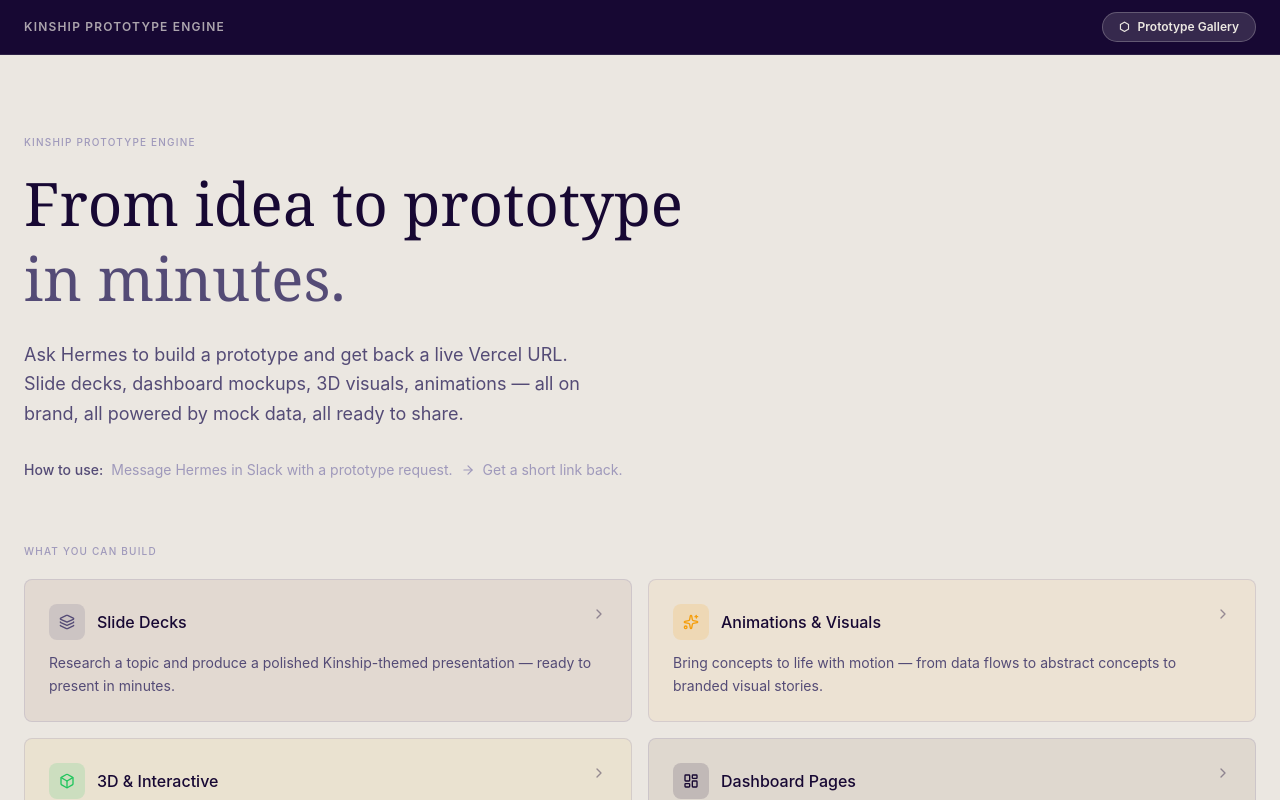
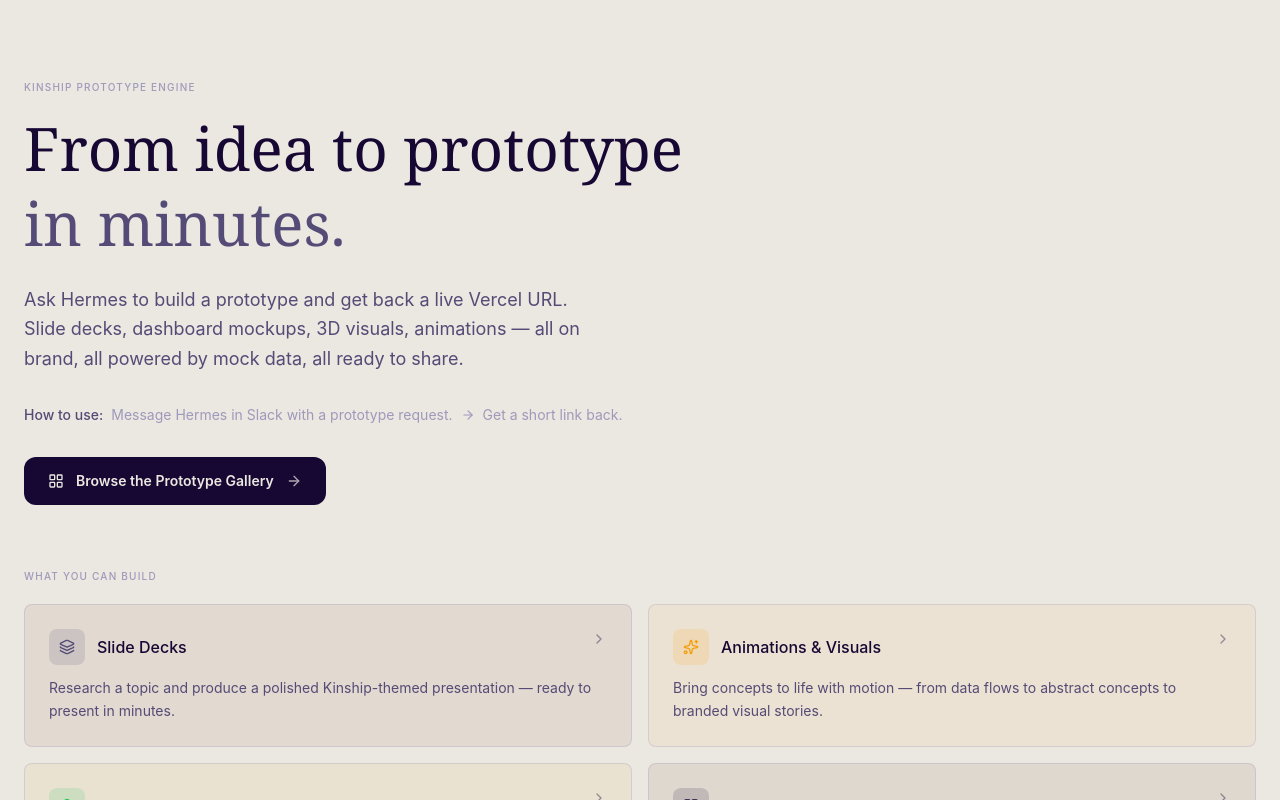
Before and after one commit to BuildKinship/hermes-prototype-base, a Next.js app: page / in a window 1280 px wide. Shown: the top 800 px of the page. Built offline with nearby package versions, Linux system fonts and the light colour scheme.

Commit message:
feat(nav): remove global header; add gallery CTA to home page only

```diff
--- a/app/home.tsx
+++ b/app/home.tsx
@@ -2,6 +2,7 @@
 // needed for useState (copy button state) and interactive prompt cards
 
 import { useState } from "react";
+import Link from "next/link";
 import { motion } from "framer-motion";
 import {
   Layers,
@@ -12,6 +13,7 @@ import {
   Check,
   ArrowRight,
   ChevronRight,
+  LayoutGrid,
 } from "lucide-react";
 import { cn } from "@/lib/utils";
 
@@ -312,6 +314,22 @@ export function HomePage() {
             <ArrowRight className="w-3.5 h-3.5 flex-shrink-0" />
             <span>Get a short link back.</span>
           </div>
+
+          {/* Gallery CTA */}
+          <div className="mt-8">
+            <Link
+              href="/gallery"
+              className="inline-flex items-center gap-3 px-6 py-3.5 rounded-xl font-semibold text-sm transition-all duration-150 hover:scale-[1.02] active:scale-[0.99]"
+              style={{
+                background: "var(--kinship-ink)",
+                color: "var(--kinship-cream)",
+              }}
+            >
+              <LayoutGrid className="w-4 h-4" />
+              Browse the Prototype Gallery
+              <ArrowRight className="w-4 h-4 opacity-70" />
+            </Link>
+          </div>
         </motion.div>
 
         {/* Prototype types */}
--- a/app/layout.tsx
+++ b/app/layout.tsx
@@ -1,6 +1,5 @@
 import type { Metadata } from "next";
 import { Geist, Geist_Mono } from "next/font/google";
-import Link from "next/link";
 import "./globals.css";
 
 const geistSans = Geist({
@@ -30,34 +29,6 @@ export default function RootLayout({
       <body
         className={`${geistSans.variable} ${geistMono.variable} antialiased`}
       >
-        {/* Global nav — shown on every page */}
-        <nav
-          className="sticky top-0 z-50 flex items-center justify-between px-6 py-3 border-b"
-          style={{
-            background: "var(--kinship-ink)",
-            borderColor: "color-mix(in oklch, white 10%, transparent)",
-          }}
-        >
-          <Link
-            href="/"
-            className="text-xs font-semibold tracking-widest uppercase opacity-70 hover:opacity-100 transition-opacity"
-            style={{ color: "var(--kinship-cream)" }}
-          >
-            Kinship Prototype Engine
-          </Link>
-          <Link
-            href="/gallery"
-            className="flex items-center gap-2 px-4 py-1.5 rounded-full text-xs font-semibold transition-all duration-150 hover:scale-105"
-            style={{
-              background: "color-mix(in oklch, var(--kinship-cream) 15%, transparent)",
-              color: "var(--kinship-cream)",
-              border: "1px solid color-mix(in oklch, var(--kinship-cream) 25%, transparent)",
-            }}
-          >
-            <span>⬡</span>
-            Prototype Gallery
-          </Link>
-        </nav>
         {children}
       </body>
     </html>
```
